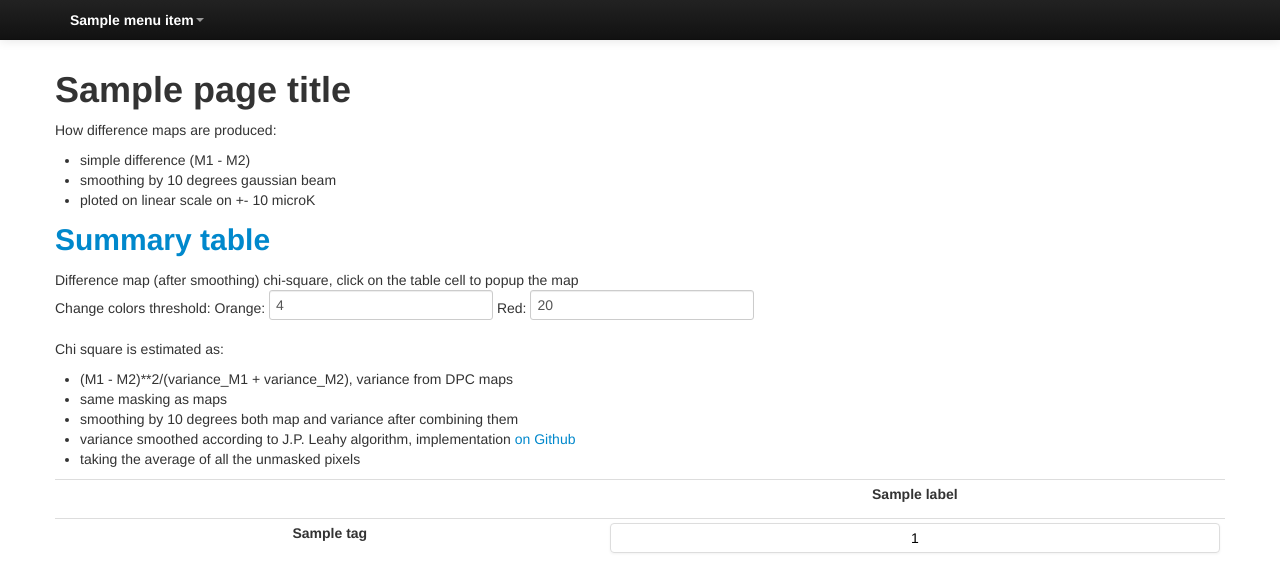
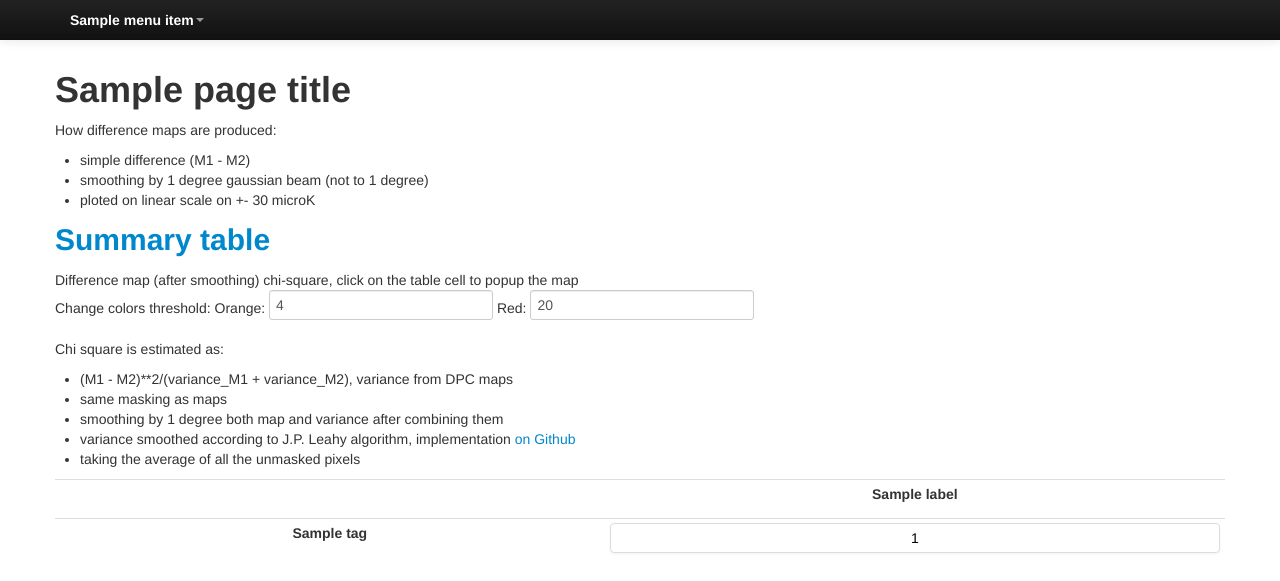
Before and after one commit to zonca/plancknull, a Python web app: template html/templates/page.html in a window 1280 px wide. Shown: the top 581 px of the page. Run offline with Jinja, Linux system fonts and the light colour scheme; the template is opened without the code that fills it: most values are stand-ins (such as "Sample title", 1, 10 or a date in 2020); some libraries are stand-ins or nearby versions.

Commit message:
comments for 1 deg

```diff
--- a/html/templates/page.html
+++ b/html/templates/page.html
@@ -11,8 +11,8 @@
 
 <ul>
     <li> simple difference (M1 - M2)</li>
-    <li> smoothing by 10 degrees gaussian beam</li>
-    <li> ploted on linear scale on +- 10 microK</li>
+    <li> smoothing by 1 degree gaussian beam (not to 1 degree)</li>
+    <li> ploted on linear scale on +- 30 microK</li>
 </ul>
 
 <a name="summary"><h2>Summary table</h2></a>
@@ -28,7 +28,7 @@ Change colors threshold:
 <ul>
     <li> (M1 - M2)**2/(variance_M1 + variance_M2), variance from DPC maps</li>
     <li> same masking as maps </li>
-    <li> smoothing by 10 degrees both map and variance after combining them </li>
+    <li> smoothing by 1 degree both map and variance after combining them </li>
     <li> variance smoothed according to J.P. Leahy algorithm, implementation <a href="https://github.com/zonca/plancknull/blob/master/utils.py">on Github</a></li>
     <li> taking the average of all the unmasked pixels </li>
 </ul>
```
